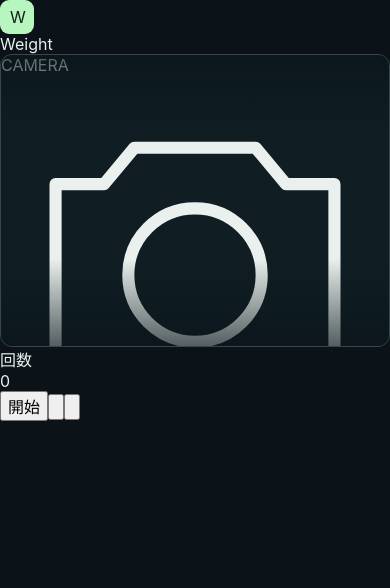
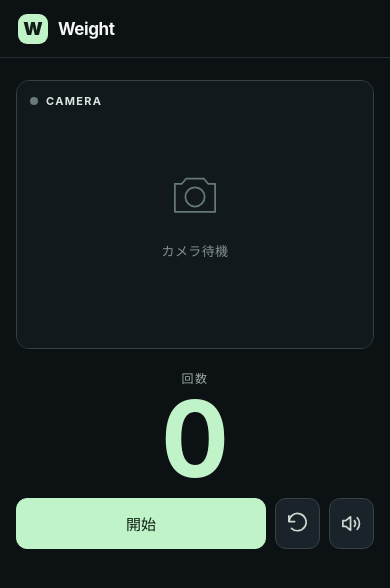
Before and after one commit to Iam-2squared/Weight, a React (Vite) app: page / in a window 390 px wide. Shown: the top 588 px of the page. Built offline with nearby package versions, Linux system fonts and the light colour scheme.

Commit message:
ui: remove dashboard clutter and optimize minimal mobile layout

```diff
--- a/src/styles.css
+++ b/src/styles.css
@@ -1,19 +1,142 @@
-:root{font-family:Inter,ui-sans-serif,-apple-system,BlinkMacSystemFont,"Segoe UI","Noto Sans JP",sans-serif;background:#0b1218;color:#e9f0ed;font-synthesis:none;-webkit-font-smoothing:antialiased}
-*{box-sizing:border-box}body{margin:0;min-width:320px}button{font:inherit;cursor:pointer;touch-action:manipulation}button:focus-visible{outline:3px solid #b7f6bf;outline-offset:3px}button:disabled{opacity:.6;cursor:wait}
-.app{min-height:100dvh;display:flex;flex-direction:column}.topbar{height:76px;padding:0 max(36px,calc((100vw - 1200px)/2));border-bottom:1px solid #28343c;display:flex;align-items:center;justify-content:space-between;gap:12px}
-.brand{display:flex;align-items:center;gap:13px;letter-spacing:.08em;font-size:20px;font-weight:850}.mark{display:grid;place-items:center;background:#b7f6bf;color:#0f2018;border-radius:9px;height:34px;width:34px;letter-spacing:-.1em}.brand small{font-size:10px;font-weight:700;color:#829a97;border:1px solid #33464c;padding:5px 8px;border-radius:5px}
-.top-status{display:flex;align-items:center;gap:8px;color:#90aaa4;letter-spacing:.1em;font-size:11px;font-weight:750}.top-status em{font-style:normal;color:#b7f6bf;border-left:1px solid #30434a;padding-left:15px;margin-left:14px}.green-dot,.grey-dot{display:inline-block;width:7px;height:7px;border-radius:50%;background:#b7f6bf;box-shadow:0 0 10px #b7f6bf77}.grey-dot{background:#788d8a;box-shadow:none}
-.content{flex:1;width:min(1200px,calc(100% - 72px));margin:auto;padding:48px 0 38px}.eyebrow{font-size:10px;font-weight:750;letter-spacing:.18em;color:#91afa6;margin:0 0 13px}.eyebrow span{color:#53666c;margin:0 8px}.intro{padding-bottom:33px}h1{font-size:clamp(31px,4.2vw,47px);margin:0;line-height:1.2;letter-spacing:-.05em}h1 b{font-size:.54em;font-weight:500;letter-spacing:-.02em;color:#819691}.subtitle{font-size:14px;color:#90a6a1;margin:13px 0 0;line-height:1.8}
-.dashboard{display:grid;grid-template-columns:minmax(0,1.45fr) minmax(290px,.85fr);gap:20px}.left,.right{display:flex;flex-direction:column;min-width:0}.camera{position:relative;aspect-ratio:16/9;isolation:isolate;border:1px solid #36484b;border-radius:12px;overflow:hidden;background:#101e24}
-.camera:before{content:"";position:absolute;inset:0;z-index:1;pointer-events:none;background:linear-gradient(#081318aa,transparent 27%,transparent 70%,#081318a8)}.camera video,.camera canvas{position:absolute;inset:0;width:100%;height:100%;object-fit:contain}.camera video{z-index:0}.camera canvas{z-index:2;pointer-events:none}.mirrored{transform:scaleX(-1)}
-.camera-head,.camera-foot{position:absolute;z-index:5;left:18px;right:18px;display:flex;justify-content:space-between;align-items:center;color:#b2c6c0;font-size:10px;font-weight:750;letter-spacing:.12em}.camera-head{top:17px}.camera-foot{bottom:17px}.camera-head span{display:flex;align-items:center;gap:7px}.camera-foot b{color:#b7f6bf;padding-left:5px}
-.placeholder{position:absolute;inset:0;z-index:3;display:flex;align-items:center;justify-content:center;flex-direction:column;gap:9px;padding:40px 12px 34px;background:radial-gradient(ellipse at center,#1e3836 0%,#101d24 75%);color:#a6bdb4;text-align:center}.placeholder strong{font-size:12px;letter-spacing:.15em;color:#e6f6e7}.placeholder>span{font-size:11px;color:#95aaa2}.reticle{width:min(76%,310px);height:min(57%,155px);border:1px dashed #42655e;display:grid;place-items:center;margin-bottom:10px}.reticle svg{width:94%;max-height:125px}
-.notice{display:flex;align-items:center;gap:11px;margin-top:14px;min-height:54px;padding:13px 15px;background:#15242a;border:1px solid #2b4245;border-radius:9px;color:#c5d7d1;font-size:12px;line-height:1.65}.notice.warning{background:#30271e;border-color:#64503b;color:#f3d8aa}.notice-icon{border-radius:50%;background:#264c3e;color:#b7f6bf;flex-shrink:0;width:22px;height:22px;display:grid;place-items:center;font-weight:800}
-.actions{display:flex;gap:9px;flex-wrap:wrap;margin-top:14px}.actions button{min-height:50px;border-radius:8px;padding:11px 16px;font-size:13px;font-weight:750}.primary{flex:1;background:#b7f6bf;border:1px solid #b7f6bf;color:#14221b}.primary:hover:not(:disabled){background:#d5ffdb}.secondary{background:#182830;color:#d6e1dd;border:1px solid #354a4c}.secondary:hover{background:#263b42}
-.counter-card{display:flex;flex-direction:column;flex:1;background:linear-gradient(155deg,#192c2b,#132029 68%);border:1px solid #2f4244;border-radius:12px;padding:25px 27px;min-height:315px}.card-top,.phase{display:flex;align-items:center;justify-content:space-between;gap:8px;color:#91a9a1;font-size:10px;font-weight:750;letter-spacing:.14em}.card-top b{color:#b7f6bf;letter-spacing:.08em}.reps{text-align:center;color:#b7f6bf;font-weight:650;font-variant-numeric:tabular-nums;letter-spacing:-.09em;line-height:1;font-size:clamp(104px,12vw,155px);padding:29px 20px 0 0}.reps-label{text-align:center;color:#9ab4a9;font-size:11px;letter-spacing:.18em;font-weight:750}
-.measurements{border-top:1px solid #344b4c;margin:31px 0 24px;padding-top:23px;display:grid;grid-template-columns:1fr 1fr;gap:14px}.measurements>div{display:flex;flex-direction:column;gap:12px;min-width:0}.measurements>div+div{border-left:1px solid #32474a;padding-left:14px}.measurements span{font-size:10px;color:#8da7a0;letter-spacing:.09em;font-weight:700}.measurements strong{font-size:22px;white-space:nowrap}.measurements .good{color:#b7f6bf}.phase{border-top:1px solid #344b4c;padding-top:19px;margin-top:auto}.phase b{font-size:11px;letter-spacing:.1em;color:#bfe5cb}
-.utilities{display:flex;gap:10px;margin-top:14px}.utilities button{flex:1;display:flex;align-items:center;justify-content:center;gap:8px;min-height:49px;border:1px solid #35494b;border-radius:8px;background:#17262d;color:#cbdcd6;font-size:12px;font-weight:700}.utilities button:hover{background:#24383f}.utilities button span{font-size:20px}
-.instructions{display:grid;grid-template-columns:235px 1fr;gap:25px;margin-top:48px;border-top:1px solid #2b393d;padding-top:49px}.instructions h2{font-size:19px;letter-spacing:-.03em;margin:0}.steps{display:grid;grid-template-columns:repeat(3,1fr);gap:18px}.steps>div{display:flex;align-items:flex-start;gap:12px}.steps>div>span{padding:9px;border-radius:6px;border:1px solid #355448;color:#b7f6bf;background:#1b302e;font-size:11px;font-weight:800}.steps strong{font-size:13px}.steps p{font-size:12px;line-height:1.7;color:#92a7a1;margin:9px 0 0}.privacy{font-size:11px;color:#708985;line-height:1.9;margin:35px 0 0}
-.footer{display:flex;justify-content:space-between;gap:12px;padding:22px max(36px,calc((100vw - 1200px)/2));border-top:1px solid #27353b;color:#748b85;font-size:10px;letter-spacing:.1em;font-weight:650}
-@media(max-width:920px){.dashboard{grid-template-columns:1fr}.counter-card{min-height:0}.reps{font-size:118px;padding-top:15px}.instructions{grid-template-columns:1fr}}
-@media(max-width:620px){.topbar{height:66px;padding:0 17px}.brand{font-size:17px;gap:9px}.brand small{font-size:9px}.top-status{font-size:9px}.top-status em{display:none}.content{width:calc(100% - 32px);padding-top:30px}.intro{padding-bottom:25px}h1{font-size:clamp(28px,7vw,38px)}h1 b{font-size:.46em}.subtitle{font-size:12px}.camera{aspect-ratio:4/3}.camera-head,.camera-foot{left:11px;right:11px;font-size:9px}.camera-head span:last-child{display:none}.actions button{font-size:12px;padding:11px}.counter-card{padding:22px}.reps{font-size:120px}.measurements{margin:22px 0 22px}.measurements strong{font-size:20px}.instructions{padding-top:29px;margin-top:27px}.steps{grid-template-columns:1fr;gap:21px}.footer{padding:20px 17px}.footer span:last-child{display:none}}
+:root {
+  font-family: -apple-system, BlinkMacSystemFont, "Segoe UI", "Noto Sans JP", sans-serif;
+  font-synthesis: none;
+  -webkit-font-smoothing: antialiased;
+  color: #f4f7f5;
+  background: #0c1114;
+}
+*, *::before, *::after { box-sizing: border-box; }
+html { min-height: 100%; }
+body { margin: 0; min-width: 320px; }
+button { font: inherit; cursor: pointer; -webkit-tap-highlight-color: transparent; touch-action: manipulation; }
+button:focus-visible { outline: 2px solid #b9efc1; outline-offset: 3px; }
+button:disabled { opacity: .5; cursor: wait; }
+.app-shell { min-height: 100svh; display: flex; flex-direction: column; }
+.app-header {
+  width: 100%;
+  min-height: 66px;
+  display: flex;
+  align-items: center;
+  padding: 12px max(22px, calc((100vw - 1120px) / 2));
+  border-bottom: 1px solid #252d31;
+}
+.wordmark { display: flex; gap: 10px; align-items: center; font-size: 18px; font-weight: 720; letter-spacing: -.025em; }
+.mark {
+  width: 32px; height: 32px; border-radius: 9px;
+  display: grid; place-items: center;
+  background: #c0f3c7; color: #111d16;
+  font-size: 18px; font-weight: 900; letter-spacing: -.1em; padding-right: 2px;
+}
+.app-main {
+  flex: 1; width: 100%;
+  display: flex; justify-content: center; align-items: center;
+  padding: 28px 22px 42px;
+}
+.workout {
+  width: min(1120px, 100%);
+  display: grid;
+  grid-template-columns: minmax(0, 1.68fr) minmax(265px, .7fr);
+  align-items: stretch;
+  gap: clamp(18px, 3vw, 36px);
+}
+.camera {
+  position: relative;
+  overflow: hidden;
+  isolation: isolate;
+  aspect-ratio: 16 / 10;
+  border: 1px solid #334044;
+  background: #11191d;
+  border-radius: 16px;
+}
+.camera video, .camera canvas {
+  position: absolute; inset: 0; width: 100%; height: 100%;
+  object-fit: contain;
+}
+.camera video { z-index: 0; }
+.camera canvas { z-index: 1; pointer-events: none; }
+.camera .mirrored { transform: scaleX(-1); }
+.camera-top { position: absolute; z-index: 4; left: 18px; right: 18px; top: 18px; display: flex; align-items: center; justify-content: space-between; }
+.camera-indicator { display: flex; align-items: center; gap: 8px; font-size: 11px; letter-spacing: .12em; font-weight: 720; color: #d9e7e0; }
+.live-dot, .idle-dot { display: inline-block; width: 8px; height: 8px; border-radius: 50%; background: #b7f6bf; box-shadow: 0 0 10px #b7f6bf55; }
+.idle-dot { background: #677a78; box-shadow: none; }
+.camera-flip {
+  width: 40px; height: 40px;
+  display: grid; place-items: center;
+  border: 1px solid #69787770;
+  border-radius: 11px;
+  background: #182126b8;
+  color: #e9f4ee;
+}
+.camera-flip svg { width: 22px; height: 22px; }
+.camera-flip:hover { background: #293638; }
+.camera-empty {
+  position: absolute; inset: 0; z-index: 2;
+  display: flex; align-items: center; justify-content: center; flex-direction: column;
+  gap: 17px; background: #11191d; color: #82918d;
+  font-size: 13px; letter-spacing: .03em;
+}
+.camera-symbol { width: 56px; height: 56px; stroke: #657a76; }
+.camera-message {
+  position: absolute; z-index: 5; left: 15px; right: 15px; bottom: 16px;
+  width: fit-content; max-width: calc(100% - 30px);
+  padding: 9px 13px; border-radius: 9px;
+  color: #e7f4e9; background: #0c171ad9;
+  backdrop-filter: blur(8px); font-size: 12px; line-height: 1.5;
+}
+.camera-message.is-error { color: #ffd7ae; }
+.counter-panel {
+  min-width: 0; min-height: 100%; display: flex; flex-direction: column; justify-content: space-between;
+  padding: 12px 0 0;
+}
+.count-display { flex: 1; display: flex; flex-direction: column; align-items: center; justify-content: center; gap: 12px; }
+.count-label { color: #9aa7a1; font-size: 14px; letter-spacing: .13em; }
+.count {
+  font-size: clamp(112px, 15.5vw, 218px);
+  font-weight: 650;
+  color: #c0f3c7;
+  letter-spacing: -.085em;
+  line-height: .95;
+  font-variant-numeric: tabular-nums;
+  max-width: 100%; overflow-wrap: anywhere;
+  padding-right: .085em;
+}
+.controls { display: flex; gap: 9px; width: 100%; align-items: stretch; }
+.main-action, .icon-action {
+  border-radius: 11px; border: 1px solid #354346;
+  min-height: 54px; display: grid; place-items: center;
+  font-size: 15px; font-weight: 680;
+}
+.main-action {
+  flex: 1; min-width: 0; color: #102017;
+  background: #c0f3c7; border-color: #c0f3c7;
+}
+.main-action:hover:not(:disabled) { background: #dbffe0; }
+.icon-action {
+  background: #192329; color: #cbd6d0;
+  flex: 0 0 49px; width: 49px;
+}
+.icon-action:hover { background: #253238; }
+.icon-action[aria-pressed="false"] { color: #758984; }
+.icon-action svg { width: 23px; height: 23px; }
+@media (max-width: 760px) {
+  .app-header { min-height: 58px; padding: 10px 18px; }
+  .wordmark { font-size: 17px; }
+  .mark { height: 30px; width: 30px; }
+  .app-main { align-items: flex-start; padding: 22px 16px calc(28px + env(safe-area-inset-bottom)); }
+  .workout { max-width: 540px; grid-template-columns: 1fr; gap: 20px; }
+  .camera { aspect-ratio: 4 / 3; border-radius: 13px; }
+  .counter-panel { gap: 12px; min-height: 0; padding: 0; }
+  .count-display { gap: 6px; }
+  .count-label { font-size: 12px; }
+  .count { font-size: clamp(100px, 27vw, 148px); line-height: .9; }
+  .controls { gap: 9px; }
+}
+@media (max-width: 390px) {
+  .camera-top { left: 13px; right: 13px; top: 13px; }
+  .camera-flip { width: 37px; height: 37px; }
+  .icon-action { flex-basis: 45px; width: 45px; }
+  .main-action, .icon-action { min-height: 51px; }
+}
+@media (prefers-reduced-motion: reduce) {
+  *, *::before, *::after { scroll-behavior: auto !important; }
+}
```
